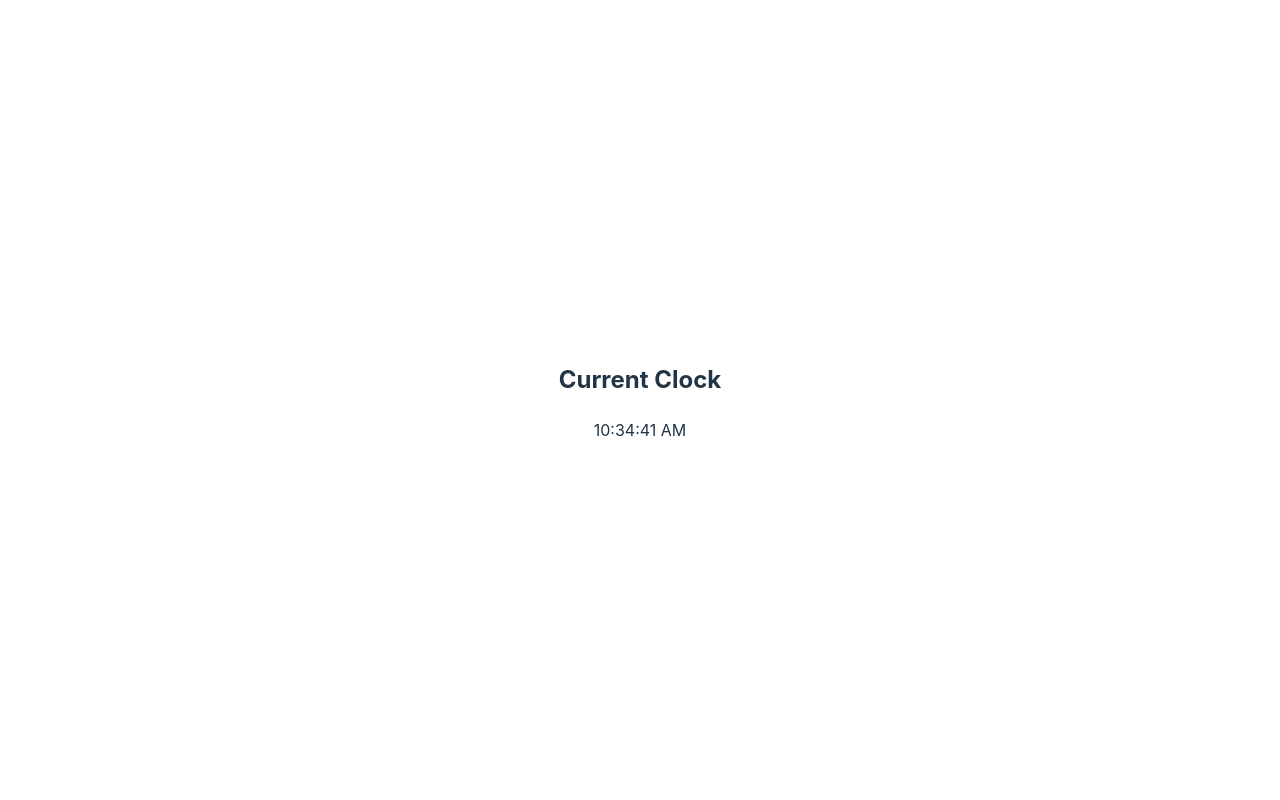
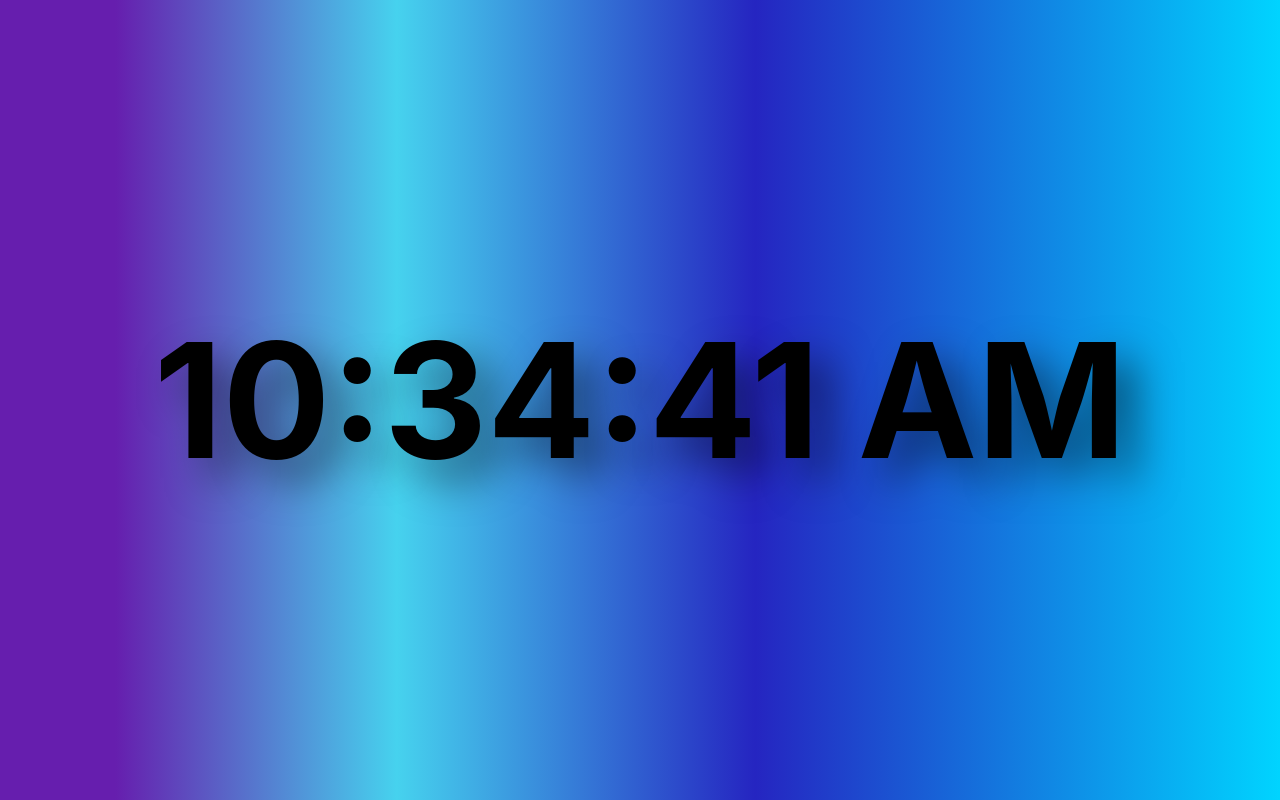
Before and after one commit to marcinicola/react, a React (Vite) app: page / in a window 1280 px wide. Built offline with nearby package versions, Linux system fonts and the light colour scheme.

Commit message:
Esercizio 63

```diff
--- a/src/Clock.jsx
+++ b/src/Clock.jsx
@@ -1,4 +1,5 @@
 import { useState, useEffect } from "react";
+import "./Clock.scss"
 
 export function Clock() {
   const [currentTime, SetCurrentTime] = useState("");
@@ -20,8 +21,7 @@ export function Clock() {
 
   return (
     <>
-      <h2>Current Clock</h2>
-        <p>{currentTime}</p>
+        <h2>{currentTime}</h2>
     </>
   );
 }
--- /dev/null
+++ b/src/Clock.scss
@@ -0,0 +1,16 @@
+body {
+  background: rgb(102, 30, 174);
+  background: linear-gradient(
+    90deg,
+    rgba(102, 30, 174, 1) 9%,
+    rgba(70, 210, 238, 1) 31%,
+    rgba(37, 37, 193, 1) 59%,
+    rgba(0, 212, 255, 1) 100%
+  );
+}
+
+h2 {
+  font-size: 10rem;
+  color: black;
+  text-shadow: 20px 20px 40px rgba(0,0,0,0.5)
+}
```
